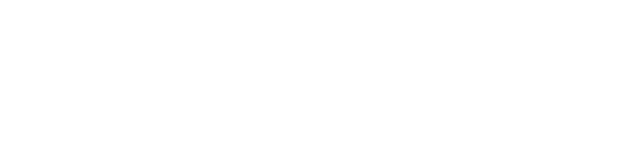
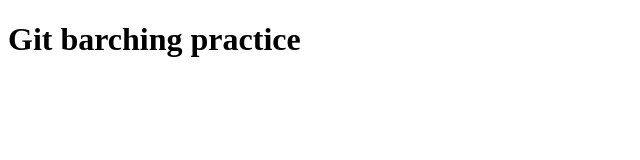
Before and after one commit to Jogdeepkaur/gitpracticenewbranch, a plain HTML site: page index.html in a window 1280 px wide. Shown: the whole page, without its empty margins (0-640 px from the left). Drawn offline with Linux system fonts and the light colour scheme.

Commit message:
the header has been added to the branch

```diff
--- a/index.html
+++ b/index.html
@@ -6,6 +6,6 @@
     <title>Document</title>
 </head>
 <body>
-
+    <h1>Git barching practice</h1>
 </body>
 </html>
```
